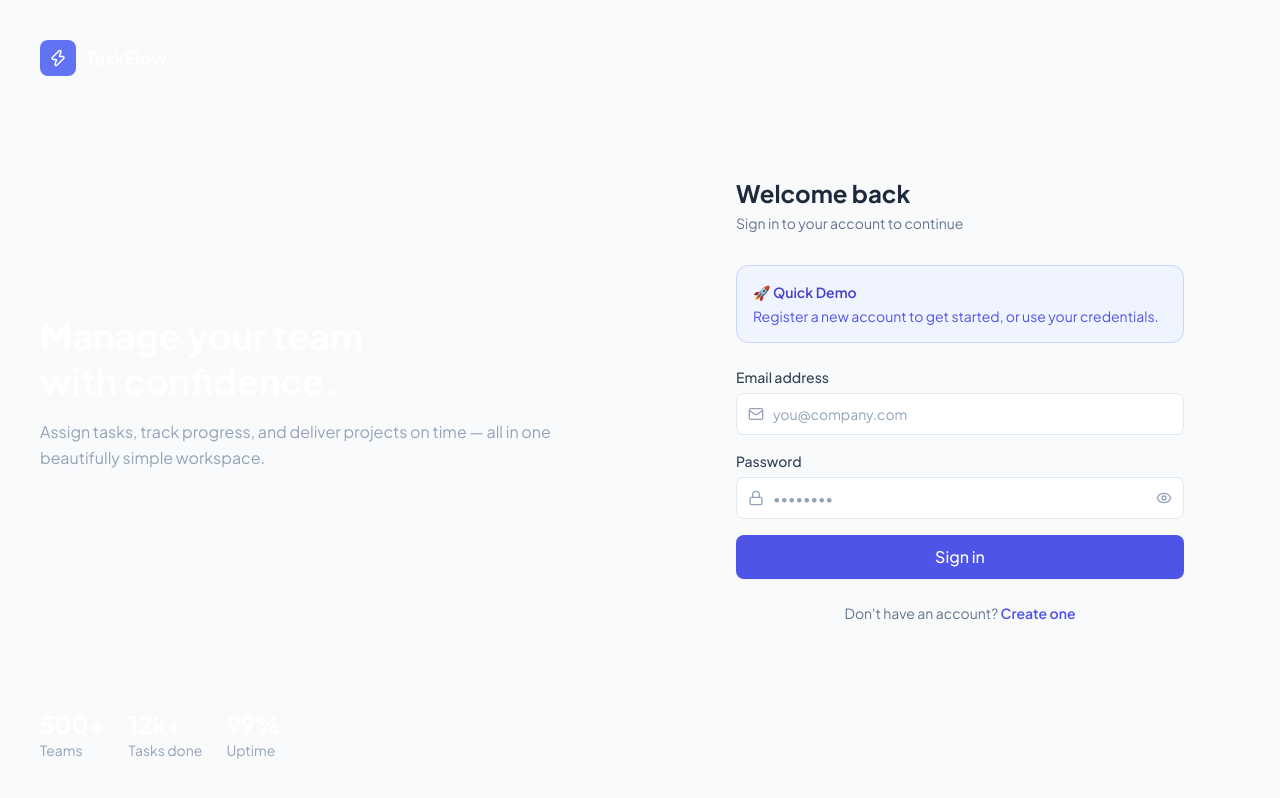
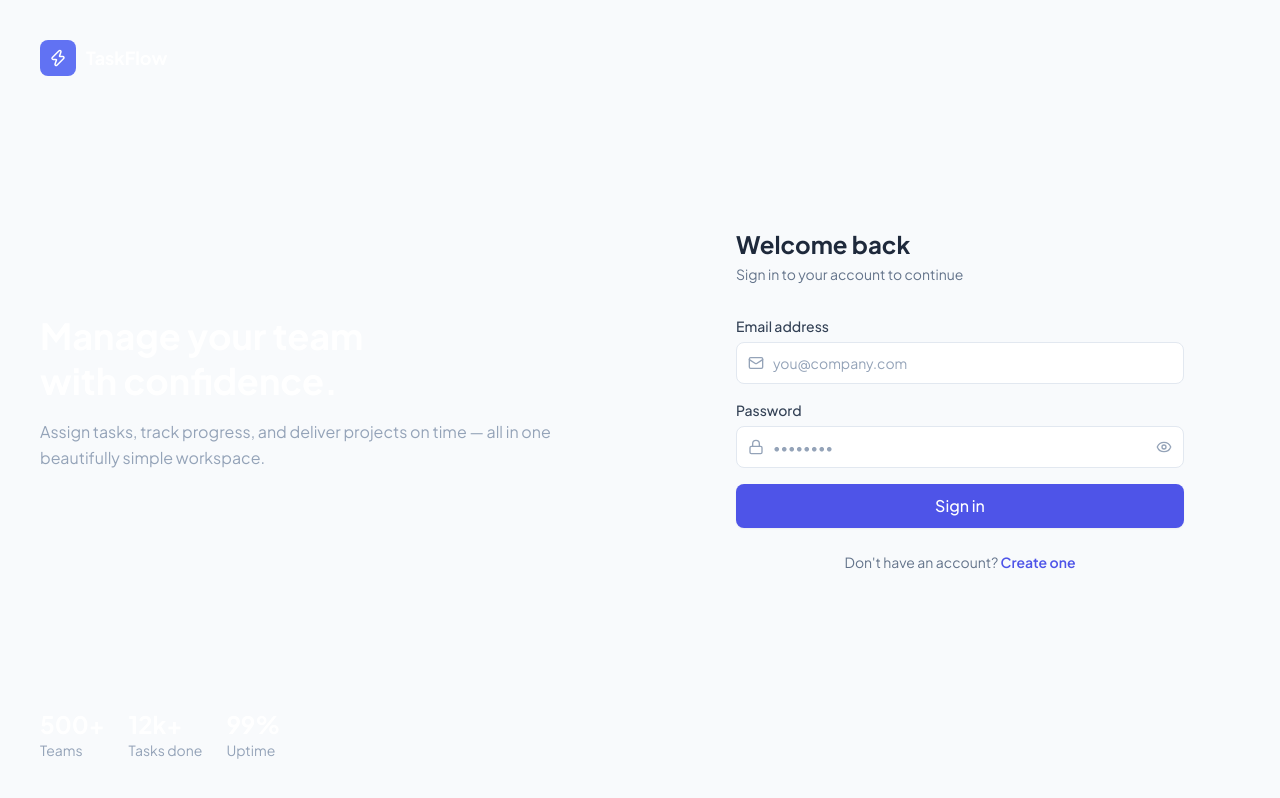
Before and after one commit to PREET9818/team-task-manager, a React (Vite) app in the folder frontend/: page /login in a window 1280 px wide. Built offline with nearby package versions, Linux system fonts and the light colour scheme; no server answers.

Commit message:
fix: remove demo box

```diff
--- a/frontend/src/pages/LoginPage.jsx
+++ b/frontend/src/pages/LoginPage.jsx
@@ -79,11 +79,6 @@ export default function LoginPage() {
             <p className="text-slate-500 text-sm">Sign in to your account to continue</p>
           </div>
 
-          {/* Demo credentials */}
-          <div className="bg-brand-50 border border-brand-200 rounded-xl p-4 mb-6 text-sm">
-            <p className="font-semibold text-brand-700 mb-1">🚀 Quick Demo</p>
-            <p className="text-brand-600">Register a new account to get started, or use your credentials.</p>
-          </div>
 
           <form onSubmit={handleSubmit} className="space-y-4">
             <div>
```
